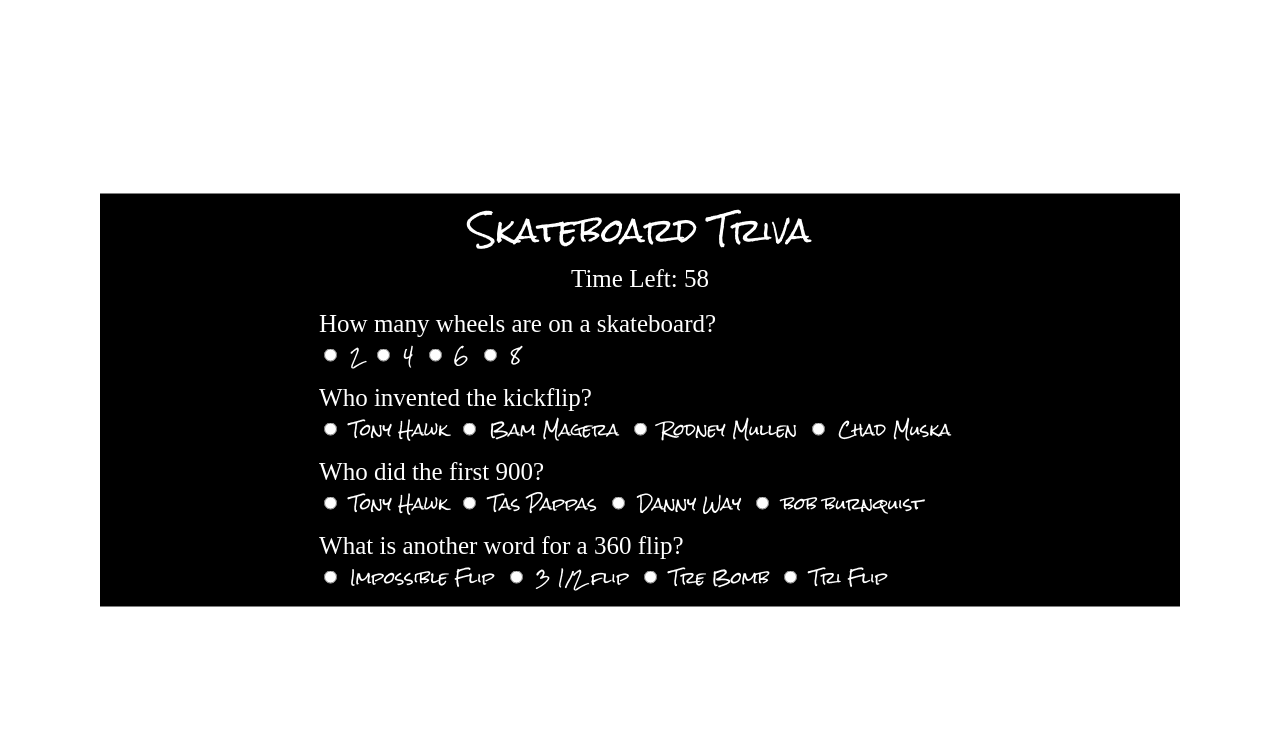
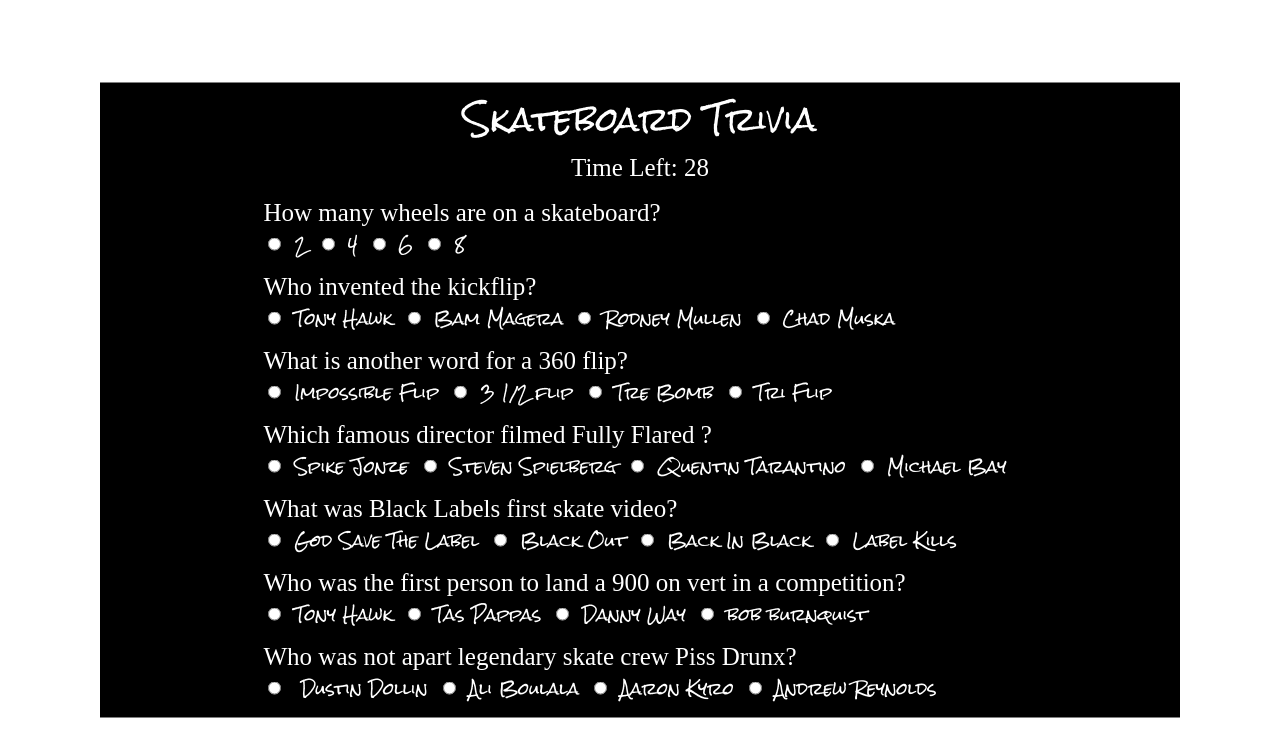
Before and after one commit to cod3rShea/TriviaGame-Form, a plain HTML site: page index.html in a window 1280 px wide. Both pictures are taken after a click on the link "Start". Drawn offline with Linux system fonts and the light colour scheme.

Commit message:
removed undefined radio buttons

```diff
--- a/assets/css/style.css
+++ b/assets/css/style.css
@@ -64,5 +64,12 @@ body {
 
 
 .points-container {
-    font-size: 20px;
+    font-size: 30px;
+    display: flex;
+    flex-direction: column;
+    margin-top: 30px;
 }
+
+.points-container > span{
+    margin-bottom: 30px;
+}
--- a/assets/js/game.js
+++ b/assets/js/game.js
@@ -1,5 +1,5 @@
 function countdown() {
-    var counter = 60;
+    var counter = 30;
     var timeCountdown = setInterval(function(){
 
       counter--
@@ -27,17 +27,31 @@ let trivia = [
         answer: "Rodney Mullen"
     },
     {
-        question: "Who did the first 900?",
+        question: "What is another word for a 360 flip?",
+        choices: ["Impossible Flip", "3 1/2 flip", "Tre Bomb", "Tri Flip"],
+        answer: "Tre Bomb",
+    },
+    {
+        question: "Which famous director filmed Fully Flared ?",
+        choices: ["Spike Jonze", "Steven Spielberg", "Quentin Tarantino", "Michael Bay"],
+        answer: "Spike Jonze",
+    },
+    {
+        question: "What was Black Labels first skate video?",
+        choices: ["God Save The Label", "Black Out", "Back In Black", "Label Kills"],
+        answer: "Label Kills",
+    },
+    {
+        question: "Who was the first person to land a 900 on vert in a competition?",
         choices: ["Tony Hawk", "Tas Pappas", "Danny Way", "bob burnquist"],
         answer: "Tony Hawk",
     },
     {
-        question: "What is another word for a 360 flip?",
-        choices: ["Impossible Flip", "3 1/2 flip", "Tre Bomb", "Tri Flip"],
-        answer: "Tre Bomb",
+        question: "Who was not apart legendary skate crew Piss Drunx?",
+        choices: [" Dustin Dollin", "Ali Boulala", "Aaron Kyro", "Andrew Reynolds"],
+        answer: "Aaron Kyro",
     }
 ];
-
 
 function triviaQuestions() {
     for(var i = 0; i < trivia.length; i++) {
@@ -47,15 +61,21 @@ function triviaQuestions() {
         $('.question-container').append(questionHeaderContent).append("<form class='choices choices-container-" + i + "' id='choices-" + i + "'>");
 
         for (var j = 0; j < trivia.length; j++) {
-            console.log(trivia[i].choices[j]);
-            var questionChoices = $('<input type="radio"' + 'name="'  + i + '"'+ 'value="' + trivia[i].choices[j] + '">' + '<label>' + trivia[i].choices[j] + '</label>');
-            var questionChoicesContent = questionChoices.text(trivia[i].choices[j]);
-            $('.choices-container-' + i).append(questionChoices).append(questionChoicesContent);
 
+
+            if ( $('#choices-' + i + ' input').length < 4 ) {
+                var questionChoices = $('<input type="radio"' + 'name="'  + i + '"'+ 'value="' + trivia[i].choices[j] + '">' + '<label>' + trivia[i].choices[j] + '</label>');
+                var questionChoicesContent = questionChoices.text(trivia[i].choices[j]);
+                $('.choices-container-' + i).append(questionChoices).append(questionChoicesContent);
+            }
         }
+
+
     }
 
 }
+
+
 
 function points() {
     var correct = 0;
@@ -80,6 +100,9 @@ $( document ).ready(function() {
         $(this).toggle();
         countdown();
         triviaQuestions();
+        console.log( $('#choices-0 input').length);
+
     });
 
+
 });
--- a/index.html
+++ b/index.html
@@ -4,7 +4,7 @@
     <meta charset="UTF-8">
     <meta name="viewport" content="width=device-width, initial-scale=1.0">
     <meta http-equiv="X-UA-Compatible" content="ie=edge">
-    <title>Triva Form Game</title>
+    <title>Trivia Form Game</title>
     <link rel="stylesheet" type="text/css" href="assets/css/reset.css">
     <link rel="stylesheet" type="text/css" href="assets/css/style.css">
     <script type="text/javascript" src="assets/js/jquery-3.4.1.min.js" ></script>
@@ -14,17 +14,17 @@
 <body>
     <img scr="assets/images/test.png">
     <div class="container">
-        <h1>Skateboard Triva</h1>
+        <h1>Skateboard Trivia</h1>
         <a class="start-button" href="#">Start</a>
         <div class="timer-container">
-            <span>Time Left: </span><span class="time">60</span>
+            <span>Time Left: </span><span class="time">30</span>
         </div>
         <div class="question-container">
 
         </div>
         <div class="points-container" style="display:none">
-            Total Correct: <span class="correct-answers"></span>
-            Total Wrong: <span class="incorrect-answers"></span>
+            <span>Total Correct: <span class="correct-answers"></span></span>
+            <span>Total Wrong: <span class="incorrect-answers"></span></span>
         </div>
     </div>
 </body>
```
Also changed, not shown: assets/images/abbfd8d98b57a29e1afb6b00dead503f.jpg (deleted), assets/images/fashion-seamless-comic-style-background-skateboard-headphones-sign-peace-vector-retro-pattern-81822788.jpg (deleted), assets/images/test.png (deleted).
